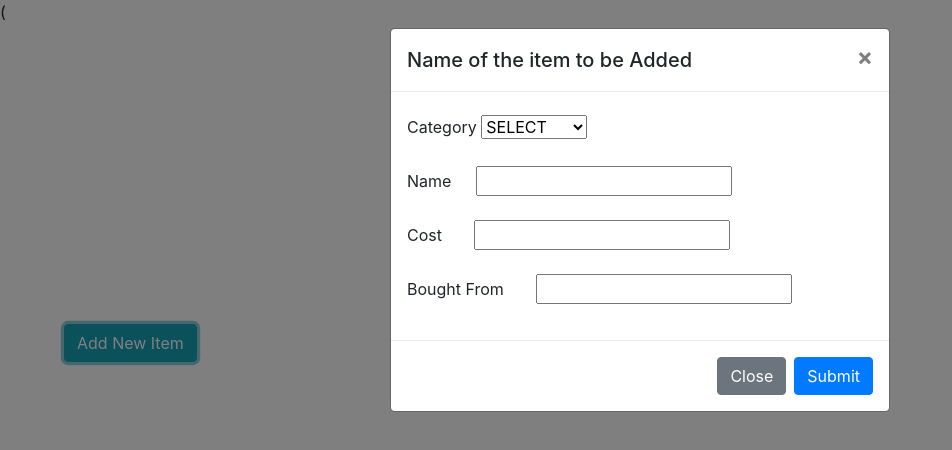
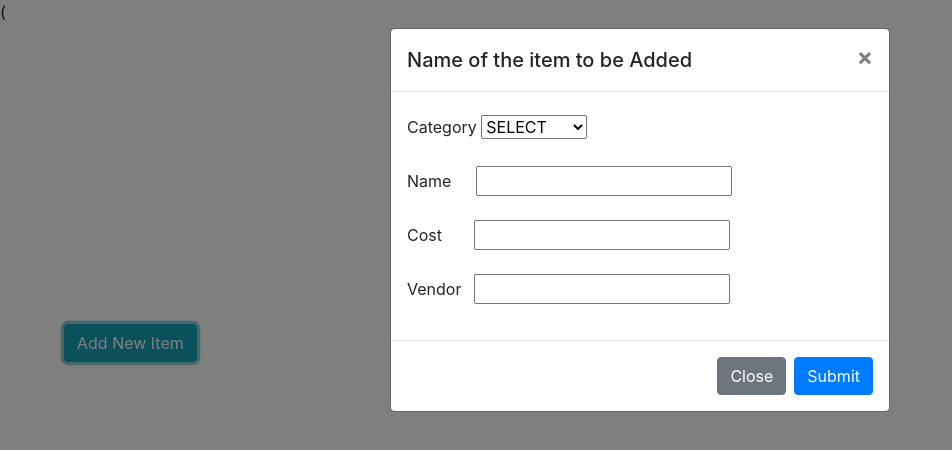
Before and after one commit to manjusa/QuickBudgetTracker, a plain HTML site: page index.html in a window 1280 px wide. Both pictures are taken after a click on the button "Add New Item". Shown: the whole page, without its empty margins (0-952 px from the left). Drawn offline with Linux system fonts and the light colour scheme; no server answers; some icons are missing.

Commit message:
just fixed styling

```diff
--- a/index.html
+++ b/index.html
@@ -311,8 +311,8 @@
                                 <input type="text"   id="costofitem" style="margin-left: 28px">
                             </div>
                             <div class="form-group">
-                                <label for="boughtfrom" class="col-form-label">Bought From</label>
-                                <input type="text"   id="boughtfrom" style="margin-left: 28px">
+                                <label for="boughtfrom" class="col-form-label">Vendor</label>
+                                <input type="text"   id="boughtfrom" style="margin-left: 8px">
                             </div>
                         </form>
                     </div>
```
Also changed, not shown: read.txt.
